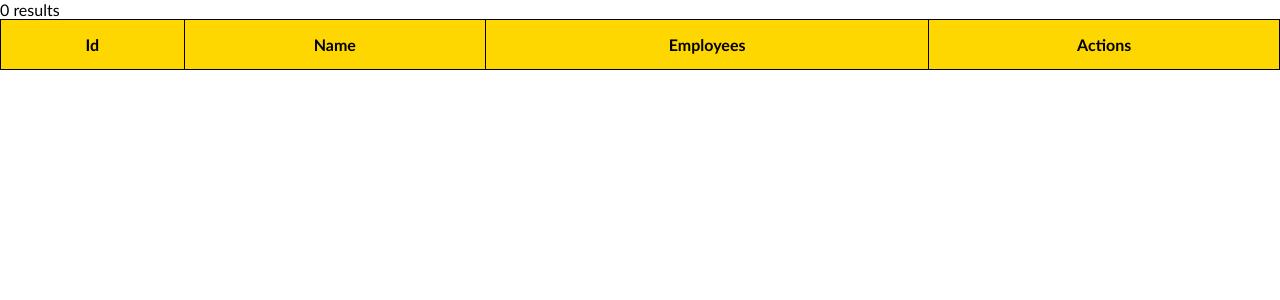
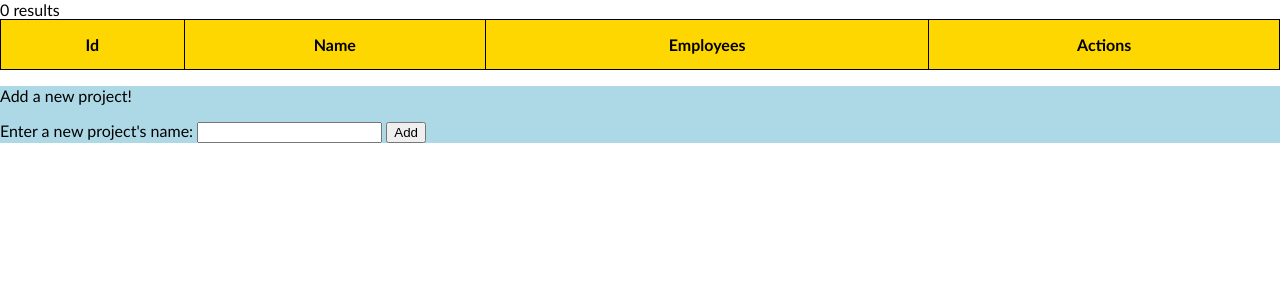
Before and after one commit to vikontrimaite/projects-managment-system, a PHP site: page /projects.php in a window 1280 px wide. Shown: the part 112-412 px from the top of the page. Run offline with PHP 8.4, Linux system fonts and the light colour scheme; tables that the repository leaves empty or names only in its code hold one stand-in row (values such as "Sample post"); lists and menus that the app fills with data are empty.

Commit message:
add new project intro

```diff
--- a/projects.php
+++ b/projects.php
@@ -22,6 +22,23 @@
     $res = $stmt->execute();
 
     $stmt->close();
+    mysqli_close($conn);
+
+    header("Location: " . strtok($_SERVER["REQUEST_URI"], '?'));
+    die();
+}
+
+// add new project
+if(isset($_POST['add-project'])) {
+    $newProject = $_POST['add-project'];
+    $sql = "INSERT INTO Projects (name)
+    VALUES ('$newProject');";
+    if (mysqli_query($conn, $sql)) {
+    echo "New record created successfully!";
+    } else {
+    echo "Error: " . $sql . "
+    " . mysqli_error($conn);
+    }
     mysqli_close($conn);
 
     header("Location: " . strtok($_SERVER["REQUEST_URI"], '?'));
@@ -61,6 +78,19 @@
 
 echo '</table>';
 
+
+
+
 ?>
+
+<div style="background-color: lightblue;">
+        <form action="" method="POST">
+            <p>Add a new project!</p>
+            <label for="add-project">Enter a new project's name: </label>
+            <input type="text" name="add-project">
+            <input type="submit" value="Add">
+        </form>
+    </div>
+
 </body>
 </html>
```
